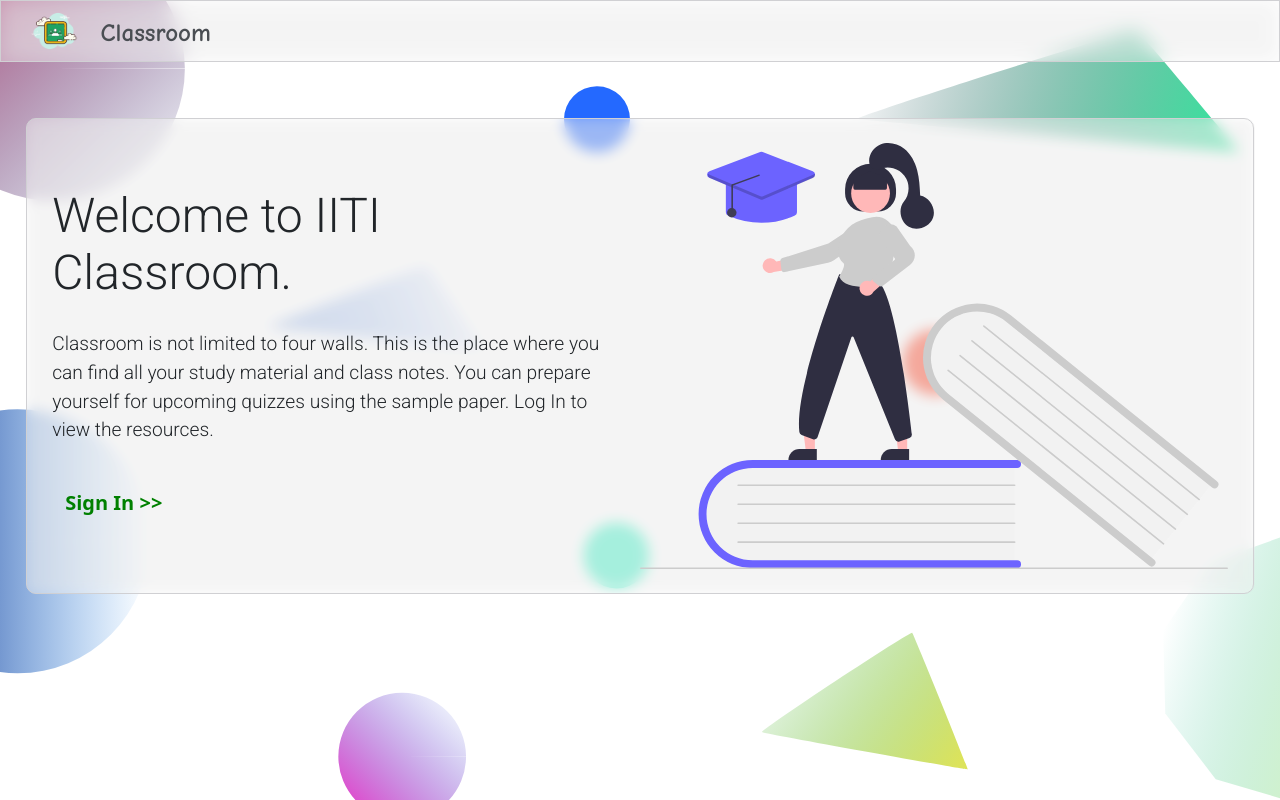
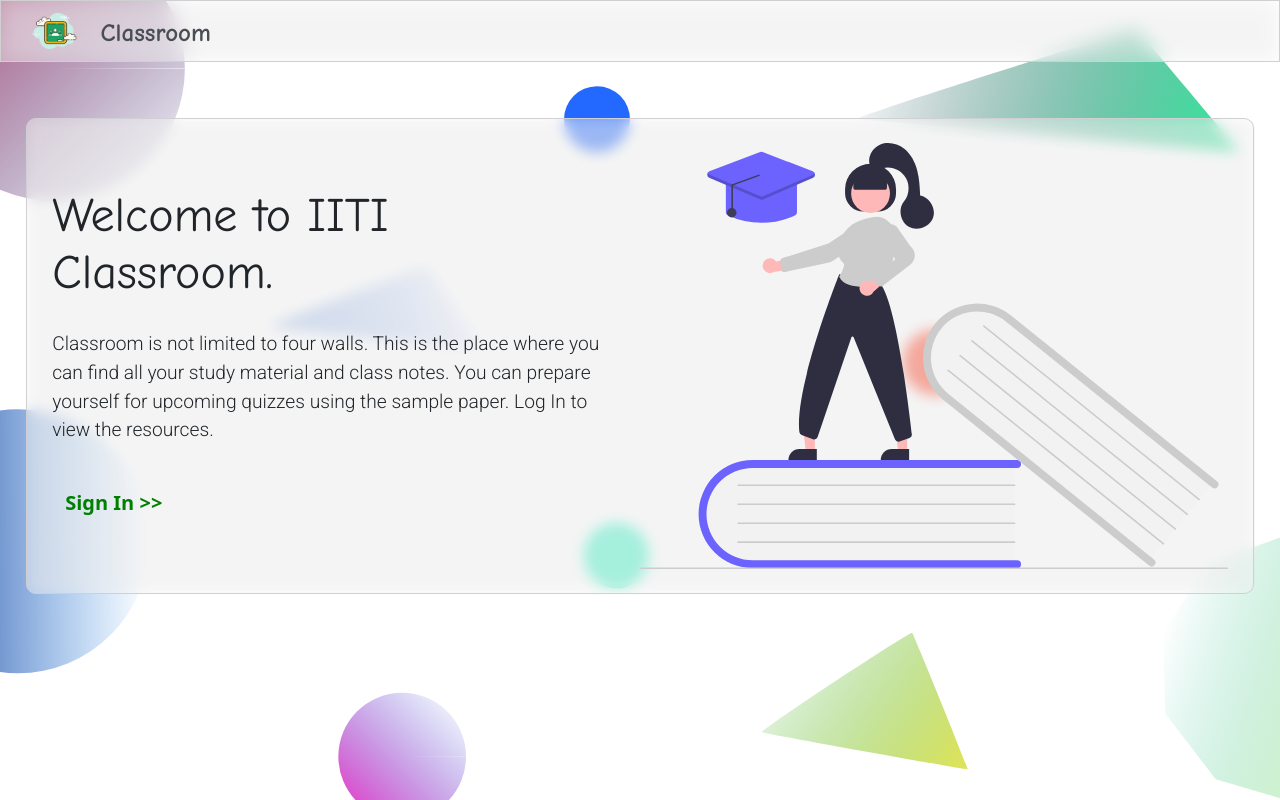
Before and after one commit to Suman-Jaiswal/classroom, a React (Create React App) app: page / in a window 1280 px wide. Built offline with nearby package versions, Linux system fonts and the light colour scheme; no server answers; a web font is replaced by a local one.

Commit message:
landing heading font

```diff
--- a/src/webpages/LandingPage/LandingPage.scss
+++ b/src/webpages/LandingPage/LandingPage.scss
@@ -25,7 +25,7 @@
   width: 50%;
 
   h1 {
-    font-family: 'Roboto', cursive;
+    font-family: 'Comic Neue', cursive;
     font-size: 3rem;
   }
 
```
Also changed, not shown: 1 other file (tests, documents, lock files or other folders).
